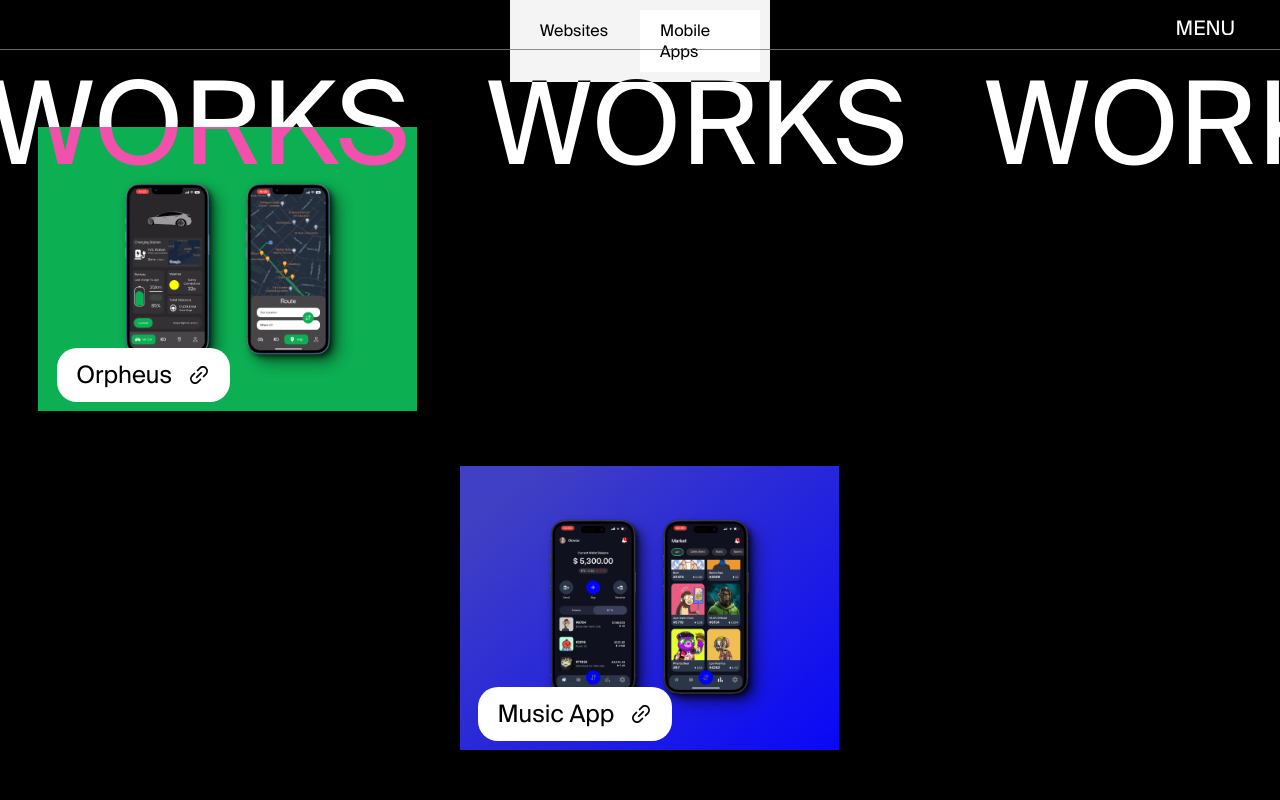
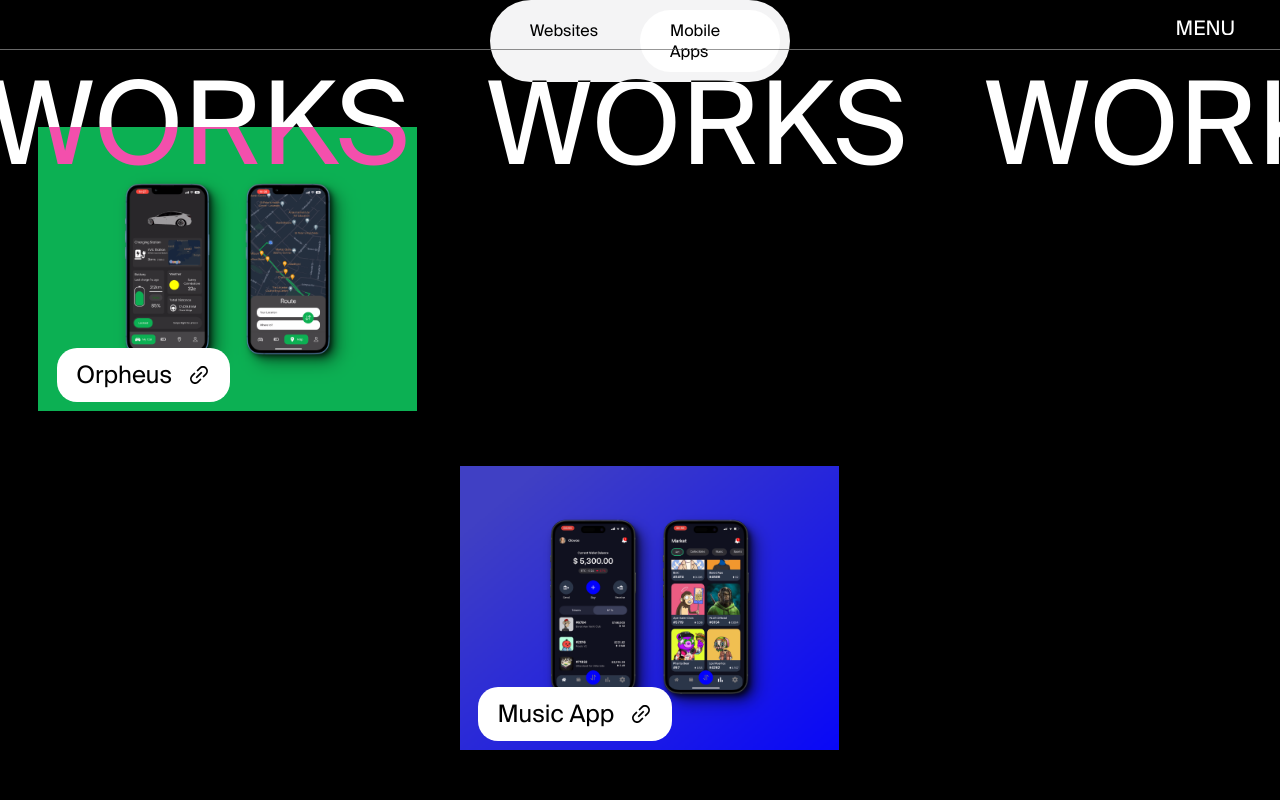
Before and after one commit to Olowodev/my-portfolio-next1.3, a Next.js app: page /works in a window 1280 px wide. Shown: the top 800 px of the page. Built offline with nearby package versions, Linux system fonts and the light colour scheme; a web font is replaced by a local one.

Commit message:
Style tab

```diff
--- a/styles/workStyles/works.module.css
+++ b/styles/workStyles/works.module.css
@@ -20,12 +20,14 @@
     display: flex;
     background-color: #f4f4f5;
     padding: 10px;
+    border-radius: 50px;
 }
 
 .tab div {
     color: black;
     flex: 1;
-    padding: 10px 20px;
+    padding: 10px 30px;
+    border-radius: 50px;
 }
 
 .tab div:last-child {
```
